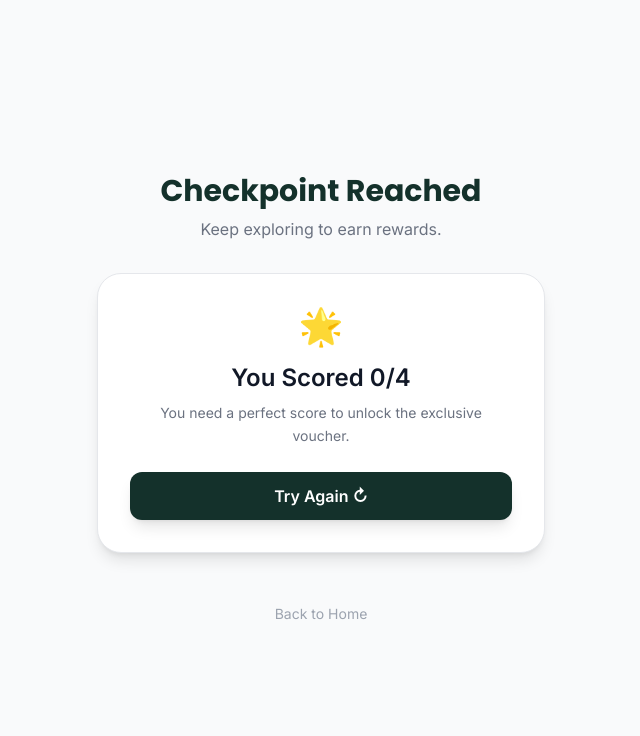
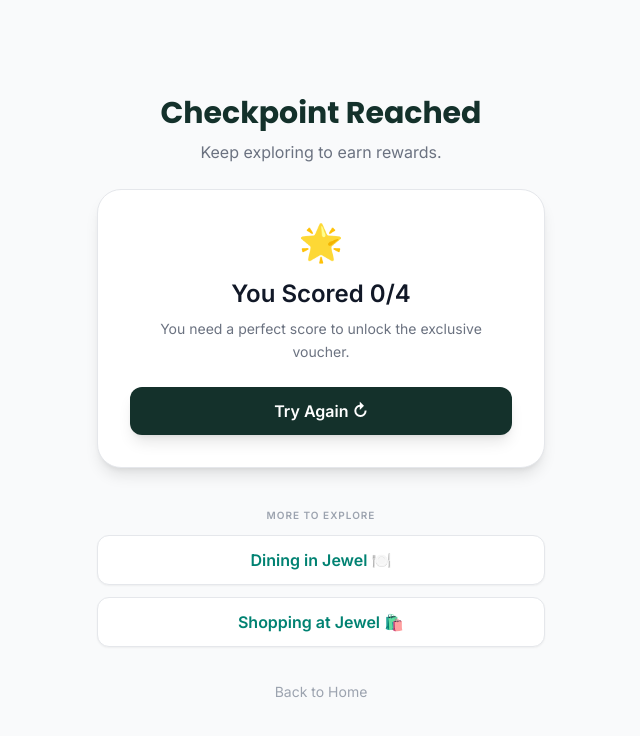
Before and after one commit to wifebeater87/JFV_app, a React (Vite) app: page /results in a window 1280 px wide. Shown: the top 736 px of the page, without its empty margins (319-959 px from the left). Built offline with nearby package versions, Linux system fonts and the light colour scheme.

Commit message:
Latest Version for Demo

```diff
--- a/src/pages/ResultsPage.jsx
+++ b/src/pages/ResultsPage.jsx
@@ -40,30 +40,33 @@ export default function ResultsPage() {
   const isWinner = score === 4;
 
   return (
-    <div className="min-h-screen bg-jewel-light text-gray-800 flex flex-col items-center justify-center p-6 relative overflow-hidden font-sans">
+    <div className="min-h-screen bg-gray-50 text-gray-800 flex flex-col items-center justify-center p-6 relative overflow-hidden font-sans">
 
       {isWinner && (
         <Confetti width={windowSize.width} height={windowSize.height} recycle={false} numberOfPieces={400} gravity={0.15} />
       )}
 
-      <div className="max-w-md w-full z-10 space-y-8">
+      <div className="max-w-md w-full z-10 space-y-6">
         <div className="text-center">
-          <h1 className="font-display text-3xl font-bold mb-2 text-jewel-900">
+          <h1 className="font-display text-3xl font-bold mb-2 text-[#14312b]">
             {isWinner ? 'Quest Complete!' : 'Checkpoint Reached'}
           </h1>
-          <p className="text-gray-500">
-            {isWinner ? 'You have conquered the Forest Valley.' : 'Keep exploring to earn rewards.'}
+          {/* UPDATED: Subtitle with East Trail Prompt */}
+          <p className="text-gray-500 leading-relaxed px-4">
+            {isWinner
+              ? 'You have conquered the Forest Valley. Why not challenge yourself with the Forest Valley Trail (East) next?'
+              : 'Keep exploring to earn rewards.'}
           </p>
         </div>
 
         {isWinner ? (
           /* --- GOLDEN TICKET --- */
           <div className="relative group perspective-1000 animate-[fadeIn_0.5s_ease-out]">
-            <div className="absolute -inset-1 bg-gradient-to-r from-jewel-gold to-amber-600 rounded-2xl blur opacity-30 group-hover:opacity-50 transition duration-1000"></div>
+            <div className="absolute -inset-1 bg-gradient-to-r from-amber-400 to-orange-500 rounded-2xl blur opacity-30 group-hover:opacity-50 transition duration-1000"></div>
 
             <div className="relative bg-white rounded-2xl overflow-hidden shadow-2xl border border-gray-100">
 
-              <div className="bg-jewel-900 text-jewel-gold p-4 flex justify-between items-center">
+              <div className="bg-[#14312b] text-amber-400 p-4 flex justify-between items-center">
                 <span className="font-bold tracking-widest text-xs uppercase flex items-center gap-2">
                   <span className="w-2 h-2 rounded-full bg-red-500 animate-pulse"></span>
                   Live Ticket
@@ -74,7 +77,7 @@ export default function ResultsPage() {
               </div>
 
               <div className="p-6 text-center">
-                <div className="w-16 h-16 bg-jewel-50 rounded-full flex items-center justify-center mx-auto mb-3 text-3xl shadow-inner border border-jewel-100">
+                <div className="w-16 h-16 bg-amber-50 rounded-full flex items-center justify-center mx-auto mb-3 text-3xl shadow-inner border border-amber-100">
                   🎁
                 </div>
                 <h2 className="font-display text-2xl font-bold text-gray-900 mb-1 leading-tight">
@@ -83,22 +86,27 @@ export default function ResultsPage() {
                 <p className="text-sm text-gray-400 mb-6">Redeemable at L1 Concierge</p>
 
                 <div className="border-t-2 border-dashed border-gray-200 my-4 relative">
-                  <div className="absolute -left-8 -top-3 w-6 h-6 bg-jewel-light rounded-full shadow-[inset_-2px_0_2px_rgba(0,0,0,0.05)]"></div>
-                  <div className="absolute -right-8 -top-3 w-6 h-6 bg-jewel-light rounded-full shadow-[inset_2px_0_2px_rgba(0,0,0,0.05)]"></div>
+                  <div className="absolute -left-8 -top-3 w-6 h-6 bg-gray-50 rounded-full shadow-[inset_-2px_0_2px_rgba(0,0,0,0.05)]"></div>
+                  <div className="absolute -right-8 -top-3 w-6 h-6 bg-gray-50 rounded-full shadow-[inset_2px_0_2px_rgba(0,0,0,0.05)]"></div>
                 </div>
 
                 <div className="bg-gray-50 rounded-lg p-3 border border-gray-100">
                   <p className="text-xs text-gray-400 uppercase tracking-widest mb-1">Validation Code</p>
-                  <p className="font-mono text-2xl font-bold text-jewel-900 tracking-wider">{ticketID}</p>
+                  <p className="font-mono text-2xl font-bold text-[#14312b] tracking-wider">{ticketID}</p>
                 </div>
               </div>
 
-              <div className="bg-jewel-gold p-3 text-center">
+              <div className="bg-amber-500 p-3 text-center">
                 <p className="text-xs font-bold text-white uppercase">
                   Valid for {new Date().toLocaleDateString()} Only
                 </p>
               </div>
             </div>
+
+            {/* NEW: Screenshot Prompt */}
+            <p className="text-center text-xs text-gray-400 mt-4 italic">
+              📸 Tip: Take a screenshot to save this voucher!
+            </p>
           </div>
         ) : (
           /* --- TRY AGAIN CARD --- */
@@ -110,17 +118,40 @@ export default function ResultsPage() {
             </p>
             <button
               onClick={() => { localStorage.setItem('userScore', '0'); navigate('/'); }}
-              className="w-full py-3 bg-jewel-900 hover:bg-jewel-800 text-white font-bold rounded-xl transition-all active:scale-95 shadow-lg"
+              className="w-full py-3 bg-[#14312b] hover:bg-[#0f2621] text-white font-bold rounded-xl transition-all active:scale-95 shadow-lg"
             >
               Try Again ↻
             </button>
           </div>
         )}
 
-        <div className="text-center pt-4">
+        {/* --- NEW: EXPLORE LINKS --- */}
+        <div className="flex flex-col gap-3 text-center pt-4 pb-2">
+           <p className="text-[10px] font-bold text-gray-400 uppercase tracking-widest">More to Explore</p>
+
+           <a
+             href="https://www.jewelchangiairport.com/en/dine.html"
+             target="_blank"
+             rel="noreferrer"
+             className="block w-full py-3 bg-white border border-gray-200 rounded-xl text-[#008272] font-bold hover:border-[#008272] hover:bg-emerald-50 transition-all shadow-sm"
+           >
+             Dining in Jewel 🍽️
+           </a>
+
+           <a
+             href="https://www.jewelchangiairport.com/en/shop.html"
+             target="_blank"
+             rel="noreferrer"
+             className="block w-full py-3 bg-white border border-gray-200 rounded-xl text-[#008272] font-bold hover:border-[#008272] hover:bg-emerald-50 transition-all shadow-sm"
+           >
+             Shopping at Jewel 🛍️
+           </a>
+        </div>
+
+        <div className="text-center">
           <button
             onClick={() => navigate('/')}
-            className="text-gray-400 hover:text-jewel-900 text-sm transition-colors border-b border-transparent hover:border-jewel-900 pb-0.5"
+            className="text-gray-400 hover:text-[#14312b] text-sm transition-colors border-b border-transparent hover:border-[#14312b] pb-0.5"
           >
             Back to Home
           </button>
```
